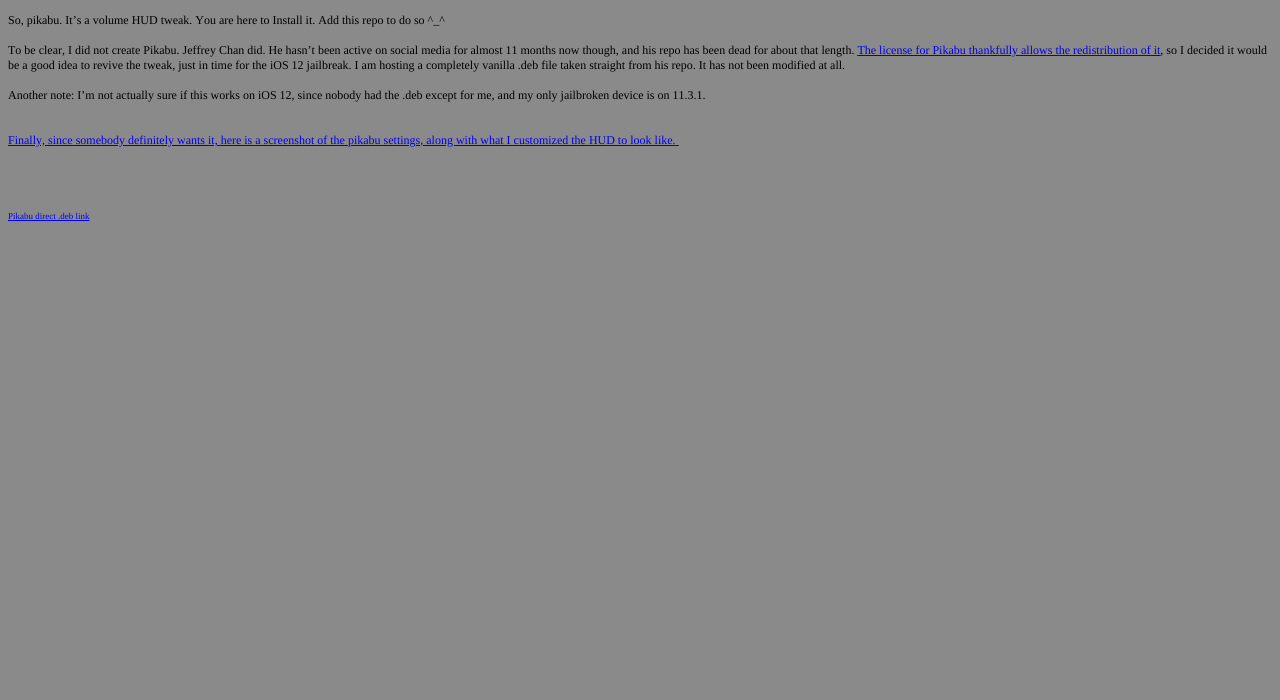
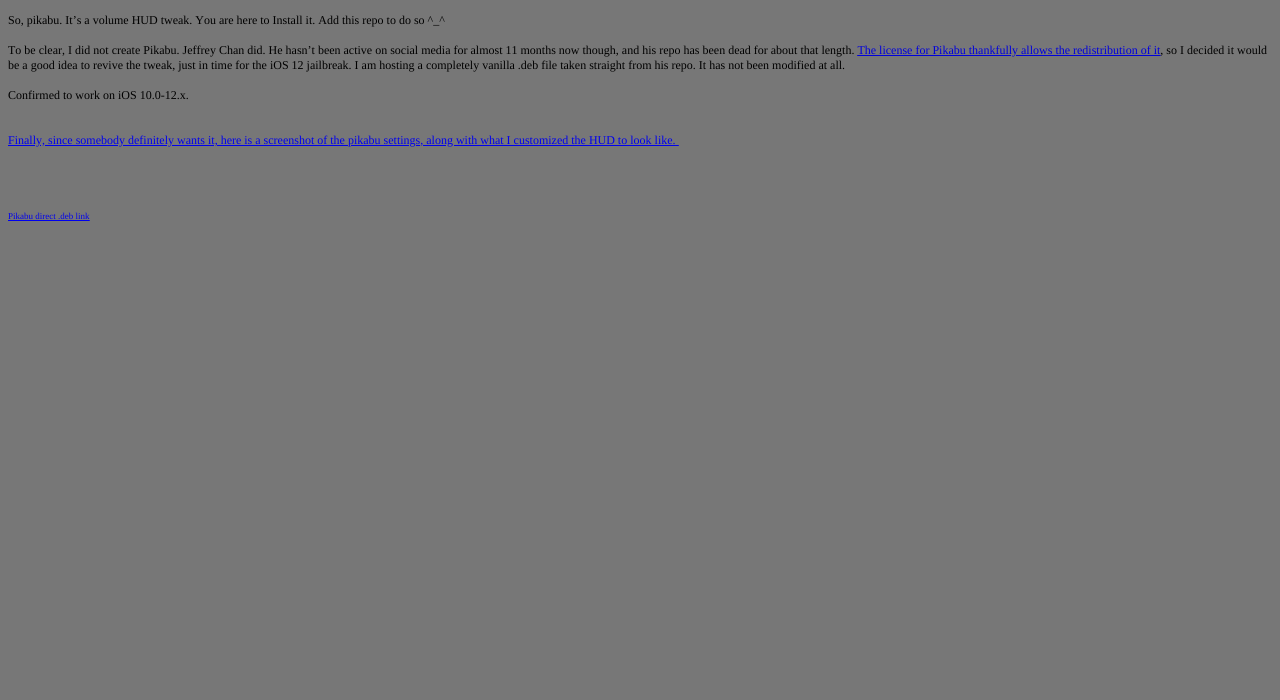
Before and after one commit to PikabuCydia/PikabuCydia.github.io, a plain HTML site: page index.html in a window 1280 px wide. Shown: the part 100-800 px from the top of the page. Drawn offline with Linux system fonts and the light colour scheme.

Commit message:
Add files via upload

```diff
--- a/index.html
+++ b/index.html
@@ -7,18 +7,18 @@
   <meta name="Generator" content="Cocoa HTML Writer">
   <meta name="CocoaVersion" content="1671">
   <style type="text/css">
-    body {background-color: #8a8a8a}
+    body {background-color: #777777}
     p.p1 {margin: 0.0px 0.0px 0.0px 0.0px; line-height: 15.0px; font: 13.0px Courier; color: #000000; -webkit-text-stroke: #000000}
     p.p2 {margin: 0.0px 0.0px 0.0px 0.0px; line-height: 14.0px; font: 12.0px Times; color: #000000; -webkit-text-stroke: #000000}
-    p.p3 {margin: 0.0px 0.0px 0.0px 0.0px; line-height: 14.0px; font: 12.0px Times; color: #0000e9; -webkit-text-stroke: #00008d}
-    p.p4 {margin: 0.0px 0.0px 0.0px 0.0px; line-height: 14.0px; font: 12.0px Times; color: #0000ff; -webkit-text-stroke: #00008d}
-    p.p5 {margin: 0.0px 0.0px 0.0px 0.0px; line-height: 14.0px; font: 12.0px Times; color: #000000; -webkit-text-stroke: #00008d}
-    p.p6 {margin: 0.0px 0.0px 0.0px 0.0px; line-height: 14.0px; font: 12.0px Times; color: #0000e3; -webkit-text-stroke: #00008d; min-height: 12.0px}
-    p.p7 {margin: 0.0px 0.0px 0.0px 0.0px; line-height: 14.0px; font: 9.0px Times; color: #0000e3; -webkit-text-stroke: #00008d}
+    p.p3 {margin: 0.0px 0.0px 0.0px 0.0px; line-height: 14.0px; font: 12.0px Times; color: #0000e9; -webkit-text-stroke: #00007a}
+    p.p4 {margin: 0.0px 0.0px 0.0px 0.0px; line-height: 14.0px; font: 12.0px Times; color: #0000ff; -webkit-text-stroke: #00007a}
+    p.p5 {margin: 0.0px 0.0px 0.0px 0.0px; line-height: 14.0px; font: 12.0px Times; color: #000000; -webkit-text-stroke: #00007a}
+    p.p6 {margin: 0.0px 0.0px 0.0px 0.0px; line-height: 14.0px; font: 12.0px Times; color: #0000dc; -webkit-text-stroke: #00007a}
+    p.p7 {margin: 0.0px 0.0px 0.0px 0.0px; line-height: 10.0px; font: 9.0px Times; color: #0000e9; -webkit-text-stroke: #00007a}
     span.s1 {font-kerning: none}
     span.s2 {text-decoration: underline ; font-kerning: none}
-    span.s3 {font: 12.0px Times; text-decoration: underline ; font-kerning: none; color: #0000e3; -webkit-text-stroke: 0px #00008d}
-    span.s4 {font: 12.0px Times; font-kerning: none}
+    span.s3 {font: 12.0px Times; text-decoration: underline ; font-kerning: none; color: #0000dc; -webkit-text-stroke: 0px #00007a}
+    span.s4 {font: 12.0px Times; font-kerning: none; color: #0000dc}
   </style>
 </head>
 <body>
@@ -38,17 +38,21 @@
 <p class="p5"><span class="s1">To be clear, I did not create Pikabu. Jeffrey Chan did. He hasn’t been active on social media for almost 11 months now though, and his repo has been dead for about that length. <a href="https://i.imgur.com/jigtZBo.png"><span class="s3">The license for Pikabu thankfully allows the redistribution of it</span></a>, so I decided it would be a good idea to revive the tweak, just in time for the iOS 12 jailbreak. I am hosting a completely vanilla .deb file taken straight from his repo. It has not been modified at all.<span class="Apple-converted-space"> </span></span></p>
 <p class="p5"><span class="s1"><br>
 </span></p>
-<p class="p5"><span class="s1">Another note: I’m not actually sure if this works on iOS 12, since nobody had the .deb except for me, and my only jailbroken device is on 11.3.1.<span class="Apple-converted-space"> </span></span></p>
+<p class="p5"><span class="s1">Confirmed to work on iOS 10.0-12.x.<span class="Apple-converted-space"> </span></span></p>
 <p class="p5"><span class="s1"><br>
 </span></p>
 <p class="p4"><span class="s1"><br>
 </span></p>
 <p class="p3"><span class="s2"><a href="https://i.imgur.com/owjPYa9.jpg">Finally, since somebody definitely wants it, here is a screenshot of the pikabu settings, along with what I customized the HUD to look like.<span class="Apple-converted-space"> </span></a></span></p>
-<p class="p6"><span class="s1"></span><br></p>
-<p class="p6"><span class="s1"></span><br></p>
-<p class="p6"><span class="s1"></span><br></p>
-<p class="p6"><span class="s1"></span><br></p>
-<p class="p7"><span class="s1"><a href="https://github.com/PikabuCydia/PikabuCydia.github.io/raw/master/debs/Tweaks/com.jeffrey.pikabulite_1.1.0_iphoneos-arm.deb">Pikabu direct .deb link</a></span><span class="s4"><br>
+<p class="p6"><span class="s1"><br>
+</span></p>
+<p class="p6"><span class="s1"><br>
+</span></p>
+<p class="p6"><span class="s1"><br>
+</span></p>
+<p class="p6"><span class="s1"><br>
+</span></p>
+<p class="p7"><span class="s2"><a href="https://github.com/PikabuCydia/PikabuCydia.github.io/raw/master/debs/Tweaks/com.jeffrey.pikabulite_1.1.0_iphoneos-arm.deb">Pikabu direct .deb link</a></span><span class="s4"><br>
 </span></p>
 </body>
 </html>
```
